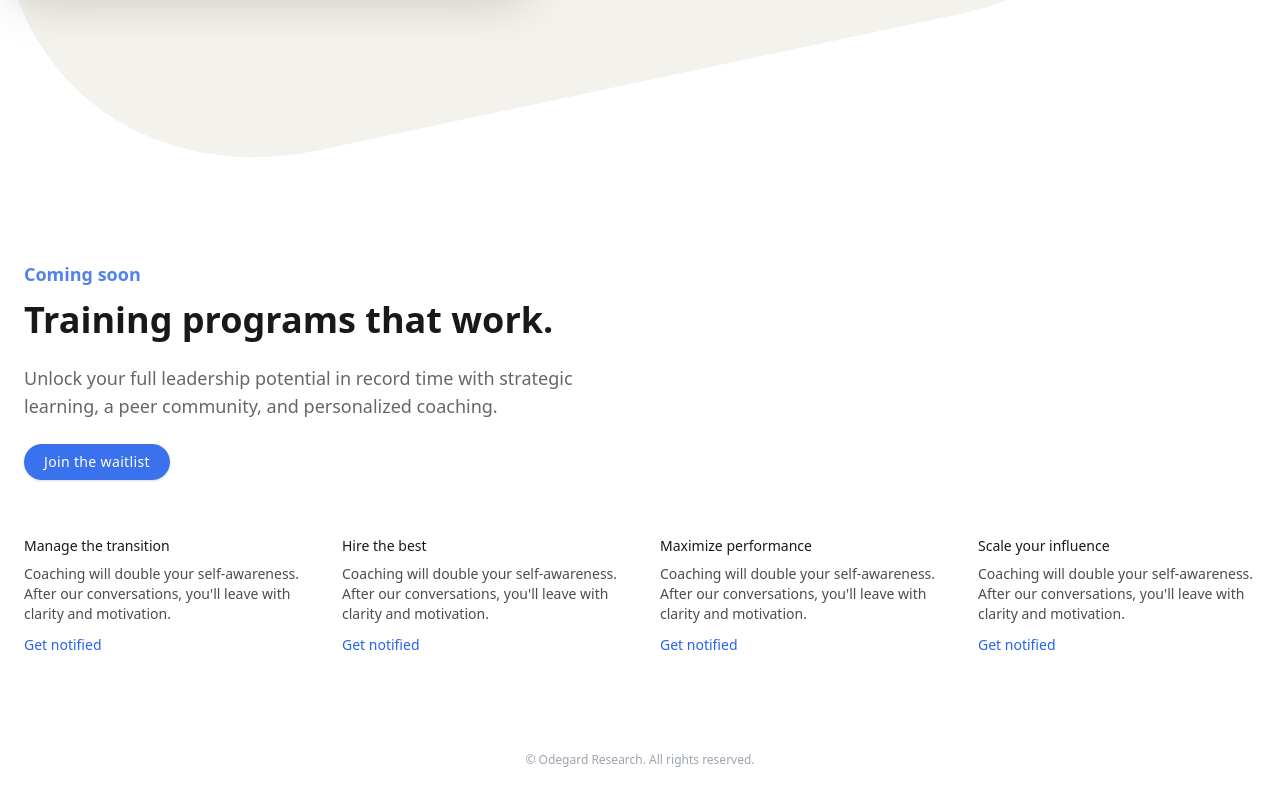
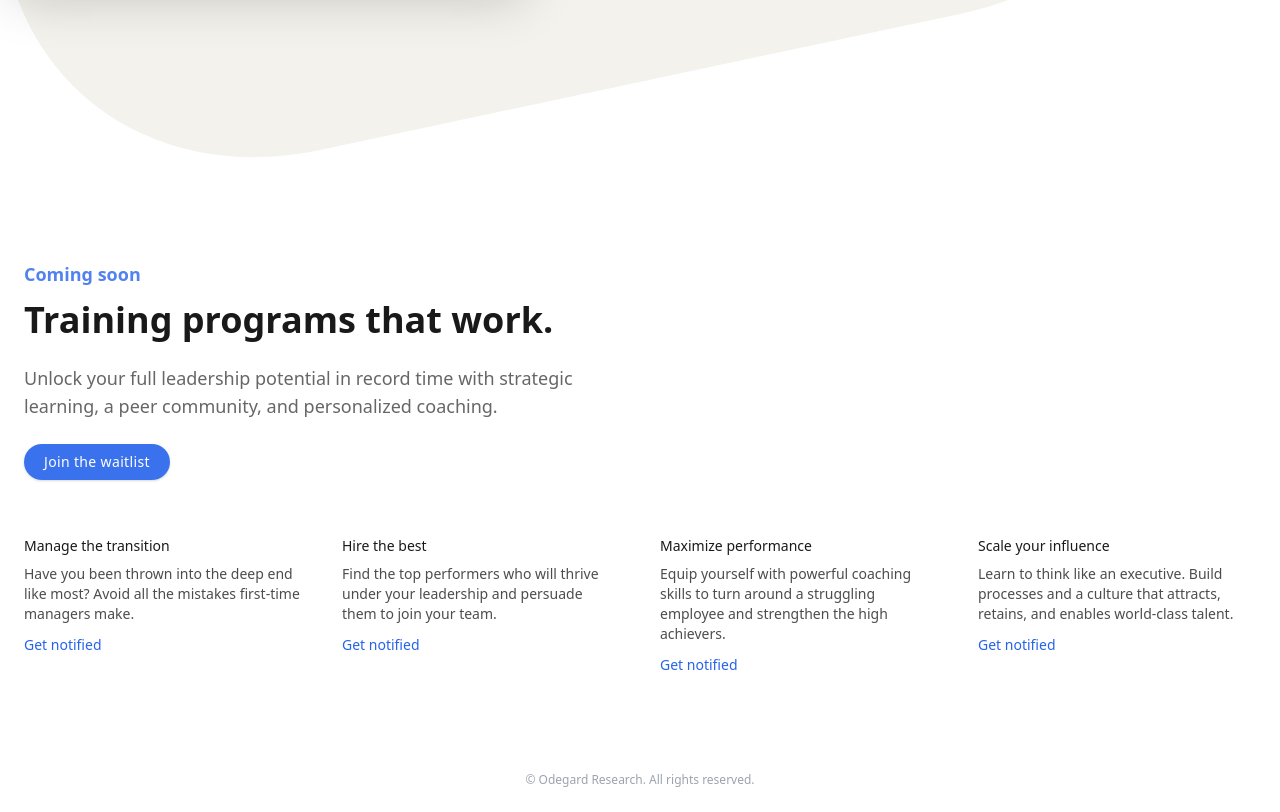
Before and after one commit to JeredOdegard/personal-site, a Next.js app: page / in a window 1280 px wide. Shown: the part 2258-3070 px from the top of the page. Built offline with nearby package versions, Linux system fonts and the light colour scheme.

Commit message:
Updated training descriptions with real text.

```diff
--- a/pages/index.js
+++ b/pages/index.js
@@ -212,22 +212,22 @@ export default function Home() {
           <div className="hidden lg:block lg:col-span-6"></div>
           <div className="col-span-full sm:col-span-6 lg:col-span-3">
             <div className="font-medium text-black text-opacity-90 text-sm mb-2">Manage the transition</div>
-            <p className="text-black text-opacity-70 text-sm mb-2">Coaching will double your self-awareness. After our conversations, you'll leave with clarity and motivation.</p>
+            <p className="text-black text-opacity-70 text-sm mb-2">Have you been thrown into the deep end like most? Avoid all the mistakes first-time managers make.</p>
             <a className="text-sm text-blue-600 font-medium" href="#">Get notified</a>
           </div>
           <div className="col-span-full sm:col-span-6 lg:col-span-3">
             <div className="font-medium text-black text-opacity-90 text-sm mb-2">Hire the best</div>
-            <p className="text-black text-opacity-70 text-sm mb-2">Coaching will double your self-awareness. After our conversations, you'll leave with clarity and motivation.</p>
+            <p className="text-black text-opacity-70 text-sm mb-2">Find the top performers who will thrive under your leadership and persuade them to join your team.</p>
             <a className="text-sm text-blue-600 font-medium" href="#">Get notified</a>
           </div>
           <div className="col-span-full sm:col-span-6 lg:col-span-3">
             <div className="font-medium text-black text-opacity-90 text-sm mb-2">Maximize performance</div>
-            <p className="text-black text-opacity-70 text-sm mb-2">Coaching will double your self-awareness. After our conversations, you'll leave with clarity and motivation.</p>
+            <p className="text-black text-opacity-70 text-sm mb-2">Equip yourself with powerful coaching skills to turn around a struggling employee and strengthen the high achievers.</p>
             <a className="text-sm text-blue-600 font-medium" href="#">Get notified</a>
           </div>
           <div className="col-span-full sm:col-span-6 lg:col-span-3">
             <div className="font-medium text-black text-opacity-90 text-sm mb-2">Scale your influence</div>
-            <p className="text-black text-opacity-70 text-sm mb-2">Coaching will double your self-awareness. After our conversations, you'll leave with clarity and motivation.</p>
+            <p className="text-black text-opacity-70 text-sm mb-2">Learn to think like an executive. Build processes and a culture that attracts, retains, and enables world-class talent.</p>
             <a className="text-sm text-blue-600 font-medium" href="#">Get notified</a>
           </div>
         </div>
```
